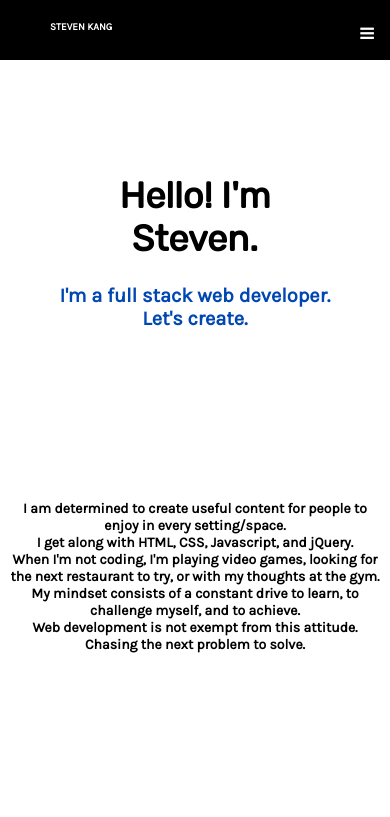
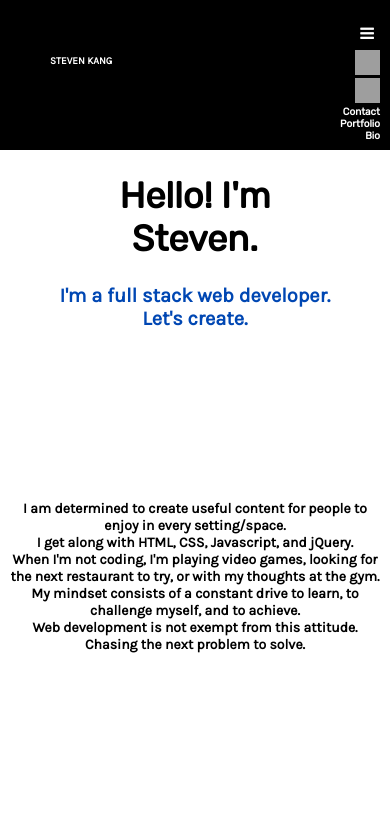
Before and after one commit to skang28/Portfolio, a plain HTML site: page index.html in a window 390 px wide. Both pictures are taken after a click on the element 367 px from the left and 33 px from the top of the page. Shown: the top 817 px of the page. Drawn offline with nearby package versions, Linux system fonts and the light colour scheme; grey boxes are pictures that could not be loaded.

Commit message:
more hamburger menu edits

```diff
--- a/index.css
+++ b/index.css
@@ -97,6 +97,7 @@ a {
 
 a:hover {
     color: red;
+    cursor: pointer;
 }
 
 
@@ -199,10 +200,24 @@ footer {
         display: none;
     }
 
-    .leftLinks.hamburger .rightLinks.hamburger{
+    ul.hamburger li{
+        display: block;
         float: none;
-        display: block;
         text-align: right;
+    }
+
+    ul.hamburger {
+        padding: 0;
+        margin-top: 50px;
+    }
+
+    ul.hamburger li.rightLinks {
+        margin-right: 10px;
+    }
+
+
+    nav.hamburger {
+        height: 150px;
     }
 
 
--- a/index.html
+++ b/index.html
@@ -17,9 +17,7 @@
             <p>STEVEN KANG</p>
                     <ul>
                         <li class="leftLinks"><a href="https://github.com/skang28" target="_blank"><img src="https://github.githubassets.com/images/modules/logos_page/GitHub-Mark.png"></a></li>
-                        <li class="leftLinks"><a href="www.linkedin.com/in/stevenkangj" target="_blank"><img src="https://upload.wikimedia.org/wikipedia/commons/c/ca/LinkedIn_logo_initials.png"></a></li>
-                    </ul>
-                    <ul>
+                        <li class="leftLinks"><a href="https://www.linkedin.com/in/stevenkangj" target="_blank"><img src="https://upload.wikimedia.org/wikipedia/commons/c/ca/LinkedIn_logo_initials.png"></a></li>
                         <li class="rightLinks"><a data-scroll-target="contact">Contact</a></li>
                         <li class="rightLinks"><a data-scroll-target="projects">Portfolio</a></li>
                         <li class="rightLinks"><a data-scroll-target="bio">Bio</a></li>
--- a/index.js
+++ b/index.js
@@ -2,10 +2,12 @@ $(function() {
 
 $('.menu-toggle').click(function(event) {
     event.preventDefault();
-    $('.leftLinks','.rightLinks').toggleClass('hamburger')
+    $('ul').toggleClass('hamburger')
+    $('nav').toggleClass('hamburger')
 });
 
 $('.rightLinks').on('click','a',function(event) {
-    $('html, body').animate({ scrollTop: $('.'+$(event.currentTarget).data().scrollTarget).position().top - 60 }, 500); });
+    $('html, body').animate({ scrollTop: $('.'+$(event.currentTarget).data().scrollTarget).offset().top - 60}, 500); });
+
 
 });
```
